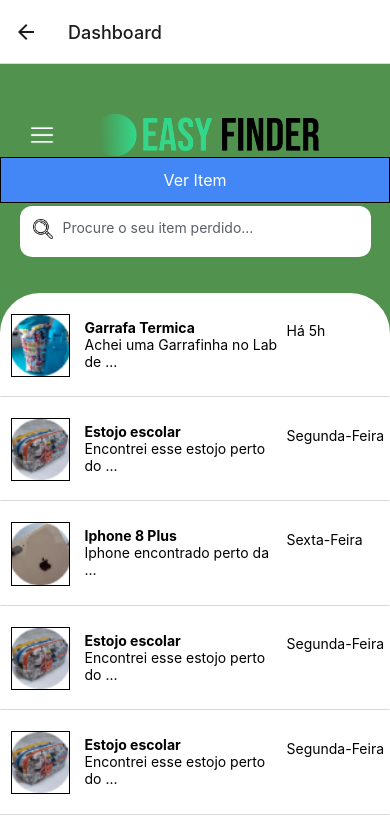
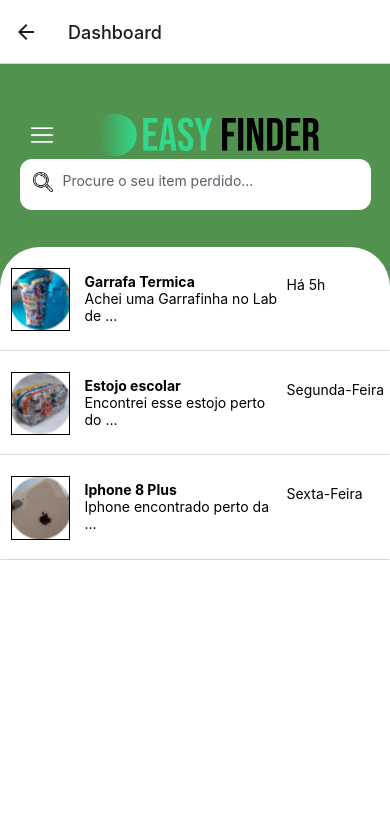
Before and after one commit to pk-anderson/EasyFinder-Front-End, a React Native app: screen /Dashboard in a window 390 px wide. Shown: the top 834 px of the page. Built offline with nearby package versions, Linux system fonts and the light colour scheme.

Commit message:
add onpress on Item and alter LostItemScreen and Dashboard

```diff
--- a/src/components/Item/index.tsx
+++ b/src/components/Item/index.tsx
@@ -3,24 +3,23 @@ import { styles } from "./style";
 import React from "react";
 
 interface IProps {
-    title :string,
-    content :string,
-    img: ImageSourcePropType,
-    date: string
+  title: string;
+  content: string;
+  img: ImageSourcePropType;
+  date: string;
 }
 
-
-export default function Item(props :IProps){
-   return(
+export default function Item(props: IProps) {
+  return (
     <View style={styles.container}>
-        <Image source={props.img} style={styles.img}/>
+      <Image source={props.img} style={styles.img} />
       <View style={styles.textContent}>
-        <Text style={{fontWeight:'bold'}}>{props.title}</Text>
+        <Text style={{ fontWeight: "bold" }}>{props.title}</Text>
         <Text>{props.content}</Text>
       </View>
       <View style={styles.dateContainer}>
-      <Text>{props.date}</Text>
+        <Text>{props.date}</Text>
       </View>
     </View>
-   )
+  );
 }
--- a/src/components/SearchBar/style.ts
+++ b/src/components/SearchBar/style.ts
@@ -12,7 +12,7 @@ export const style = StyleSheet.create({
         width: deviceDimensions().width * 0.9,
         height: deviceDimensions().height * 0.06,
         top: '2%',
-        left: deviceDimensions().width * 0.05
+        left: deviceDimensions().width * 0.05,
     },
     textInput:{
      padding:10,
--- a/src/screens/DashBoard.tsx
+++ b/src/screens/DashBoard.tsx
@@ -8,7 +8,7 @@ import Item from "../components/Item";
 import copoImg from '../assets/image.png'
 import estojoImg from '../assets/image(1).png'
 import iphoneImg from '../assets/image(2).png'
-import { FlatList } from "react-native";
+import { FlatList, TouchableOpacity } from "react-native";
 import React from "react";
 import Button from "../components/Button";
 
@@ -34,103 +34,56 @@ const mockedData = [
         img: iphoneImg,
         date: 'Sexta-Feira'
     },
-    {
-        id: 4,
-        title :'Estojo escolar',
-        content :'Encontrei esse estojo perto do ...',
-        img: estojoImg,
-        date: 'Segunda-Feira'
-    },
-    {
-        id: 5,
-        title :'Estojo escolar',
-        content :'Encontrei esse estojo perto do ...',
-        img: estojoImg,
-        date: 'Segunda-Feira'
-    },
-    {
-        id: 6,
-        title :'Estojo escolar',
-        content :'Encontrei esse estojo perto do ...',
-        img: estojoImg,
-        date: 'Segunda-Feira'
-    },
+];
 
-    {
-        id: 8,
-        title :'Estojo escolar',
-        content :'Encontrei esse estojo perto do ...',
-        img: estojoImg,
-        date: 'Segunda-Feira'
-    },
-    {
-        id:9,
-        title :'Estojo escolar',
-        content :'Encontrei esse estojo perto do ...',
-        img: estojoImg,
-        date: 'Segunda-Feira'
-    },
-    {
-        id:10,
-        title :'Estojo escolar',
-        content :'Encontrei esse estojo perto do ...',
-        img: estojoImg,
-        date: 'Segunda-Feira'
-    },
-    {
-        id:11,
-        title :'Estojo escolar',
-        content :'Encontrei esse estojo perto do ...',
-        img: estojoImg,
-        date: 'Segunda-Feira'
-    },
-    {
-        id:12,
-        title :'Estojo escolar',
-        content :'Encontrei esse estojo perto do ...',
-        img: estojoImg,
-        date: 'Segunda-Feira'
-    },
-
-]
+const contact = "88993847841"
+const status = "Perdido"
 
 type DashboardScreenProps = {
     navigation: NativeStackNavigationProp<RootStackParamList, 'Dashboard'>;
 };
 
+export default function DashboardScreen({ navigation }: DashboardScreenProps) {
+    const keyExtractor = (item: any) => item.id.toString();
 
-export default function DashboardScreen({ navigation }: DashboardScreenProps){
-    const keyExtractor = (item :any) => {
-       console.log(item.id.toString())
-       return item.id.toString()
+    const handleItemPress = (item: any, status: string, contact: string) => {
+        navigation.navigate("LostItem", {
+          title: item.title,
+          status: status,
+          description: item.content,
+          contact: contact,
+          imagePath: item.img,
+        });
       };
 
-    const handleItemPress = () => {
-        console.log('LostItem button pressed!');
-        navigation.navigate('LostItem')
-      };
+    const renderItem = ({ item }: { item: any }) => (
+        <TouchableOpacity onPress={() => handleItemPress(item, status, contact)}>
+            <Item key={item.id.toString()} title={item.title} content={item.content} img={item.img} date={item.date} />
+        </TouchableOpacity>
+    );
 
     return (
         <BaseScreen children={[
-          <View style={style.container} key={"topContent"}>
+            <View style={styles.container} key={"topContent"}>
                 <AppTopBar />
-            <Button onPress={handleItemPress} text="Ver Item"></Button>
-            <View style={{height:0}}></View>
-
+                {/* <Button onPress={handleItemPress} text="Ver Item" /> */}
+                <View style={{ height: 0 }}></View>
                 <SearchBar />
             </View>,
-          <FlatList key={"BodyContent"} keyExtractor={keyExtractor}  data={mockedData} renderItem={({item}) => <Item key={item.id.toString()} title={item.title} content={item.content} img={item.img} date={item.date} />}
+            <FlatList
+                key={"BodyContent"}
+                keyExtractor={keyExtractor}
+                data={mockedData}
+                renderItem={renderItem}
             />
+        ]} />
+    );
+}
 
-
-       ]
-       }/>
-    )
+const styles = StyleSheet.create({
+    container: {
+        display: 'flex',
+        top: '5%',
+        flexDirection: 'column'
     }
-const style = StyleSheet.create({
-    container:{
-        display:'flex',
-        top:'5%',
-        flexDirection:'column'
-    }
-})
+});
--- a/src/screens/LostItemScreen.tsx
+++ b/src/screens/LostItemScreen.tsx
@@ -1,108 +1,120 @@
 import { NativeStackNavigationProp } from "@react-navigation/native-stack";
 import { RootStackParamList } from "../../routes";
-import { StyleSheet, View, Image, Text } from "react-native";
+import { StyleSheet, View, Image, Text, ImageSourcePropType } from "react-native";
 import BaseScreen from "./BaseScreen";
 import ItemTopBar from "../components/ItemPage/index";
 import React from "react";
-import {Entypo, AntDesign, FontAwesome  } from "@expo/vector-icons"
-import ImageSlot from '../assets/ImageSlot.jpg'
-import ItemImg from '../assets/Garrafinha.jpeg'
-
-import {LostItemInfoView, LstItmHeaderInfo, LstItmHeader, HeaderSub, HeaderTitle} from '../components/ItemPage/components'
-import {StatusView, StatusLine, StatusLabel, StatusValue, DescriptionText} from '../components/ItemPage/components'
-import {DescriptionLine, LocationLine, LocationMap, ContactBtn, ContactTxt} from '../components/ItemPage/components'
-
+import { Entypo, AntDesign, FontAwesome } from "@expo/vector-icons";
+import {
+  LostItemInfoView,
+  LstItmHeaderInfo,
+  LstItmHeader,
+  HeaderSub,
+  HeaderTitle,
+} from "../components/ItemPage/components";
+import {
+  StatusView,
+  StatusLine,
+  StatusLabel,
+  StatusValue,
+  DescriptionText,
+} from "../components/ItemPage/components";
+import {
+  DescriptionLine,
+  LocationLine,
+  LocationMap,
+  ContactBtn,
+  ContactTxt,
+} from "../components/ItemPage/components";
+import { RouteProp } from "@react-navigation/native";
 
 type LostItemScreenProps = {
   navigation: NativeStackNavigationProp<RootStackParamList, 'LostItem'>;
+  route: RouteProp<RootStackParamList, 'LostItem'>;
 };
 
+const LostItemScreen = ({ navigation, route }: LostItemScreenProps) => {
+  const { title, status, description, contact, imagePath } = route.params;
 
-
-export default function DashboardScreen({ navigation }: LostItemScreenProps){
   const handleBack = () => {
     navigation.navigate('Home');
   };
+
   return (
     <>
-        <BaseScreen children={[
+      <BaseScreen
+        children={[
           <View style={styles.container} key={"topContent"}>
             <ItemTopBar />
-
-
           </View>,
           <View key={"BodyContent"}>
-            <Image source={ItemImg} style={styles.lostItemImg}/>
+            {imagePath ? (
+              <Image source={imagePath} style={styles.lostItemImg} />
+            ) : null}
             <LostItemInfoView>
               <LstItmHeader>
                 <LstItmHeaderInfo>
-                  <HeaderTitle>Garrafa Termica</HeaderTitle>
-                  <HeaderSub><Entypo name="location-pin" size={22} color={"red"}/>Cajazeiras - PB</HeaderSub>
+                  <HeaderTitle>{title}</HeaderTitle>
+                  <HeaderSub>
+                    <Entypo name="location-pin" size={22} color={"red"} />
+                    Cajazeiras - PB
+                  </HeaderSub>
                 </LstItmHeaderInfo>
               </LstItmHeader>
               <StatusView>
                 <StatusLine>
                   <StatusLabel>Status</StatusLabel>
-                    <StatusValue><AntDesign name="plussquare" size={20} color={"red"} /> Perdido</StatusValue>
+                  <StatusValue>
+                    <AntDesign name="plussquare" size={20} color={"red"} />{" "}
+                    {status}
+                  </StatusValue>
                 </StatusLine>
               </StatusView>
               <StatusView>
                 <StatusLine>
                   <StatusLabel>Contato</StatusLabel>
-                    <StatusValue>(88) 9 9123-4567</StatusValue>
-
+                  <StatusValue>{contact}</StatusValue>
                 </StatusLine>
               </StatusView>
-
               <StatusView>
                 <StatusLine>
                   <StatusLabel>Descrição</StatusLabel>
                 </StatusLine>
-
                 <DescriptionLine>
-                  <DescriptionText>Estava no IFPB - Campus Cajazeiras perto do Laboratorio
-                  e encontrei essa garrafinha termica, proximo a sala da Loopis Jr</DescriptionText>
-
+                  <DescriptionText>{description}</DescriptionText>
                 </DescriptionLine>
               </StatusView>
-
               <StatusView>
                 <StatusLine>
                   <StatusLabel>Localização</StatusLabel>
                 </StatusLine>
-
                 <LocationLine>
                   <LocationMap></LocationMap>
-
                 </LocationLine>
-
               </StatusView>
-
               <StatusView>
                 <StatusLine>
-                <ContactBtn><ContactTxt><FontAwesome name="whatsapp" size={20} color={"green"}/>Entrar em Contato</ContactTxt></ContactBtn>
+                  <ContactBtn>
+                    <ContactTxt>
+                      <FontAwesome name="whatsapp" size={20} color={"green"} />
+                      Entrar em Contato
+                    </ContactTxt>
+                  </ContactBtn>
                 </StatusLine>
               </StatusView>
-
-
             </LostItemInfoView>
-
           </View>,
-
-
-
-       ]
-       }/>
-
+        ]}
+      />
     </>
-    )
+  );
 };
 
 const styles = StyleSheet.create({
   container: {
-    display:'flex',
-    top:'5%',
-    flexDirection:'column',
+    display: "flex",
+    top: "5%",
+    flexDirection: "column",
     paddingTop: 10,
   },
   tinyLogo: {
@@ -116,8 +128,10 @@ const styles = StyleSheet.create({
   lostItemImg: {
     width: 250,
     height: 250,
-    position: 'absolute',
+    position: "absolute",
     left: 55,
-    top:2
-  }
+    top: 2,
+  },
 });
+
+export default LostItemScreen;
```
Also changed, not shown: routes.tsx (+12 -6 lines). Lines whose indentation alone changed are shown as unchanged.
